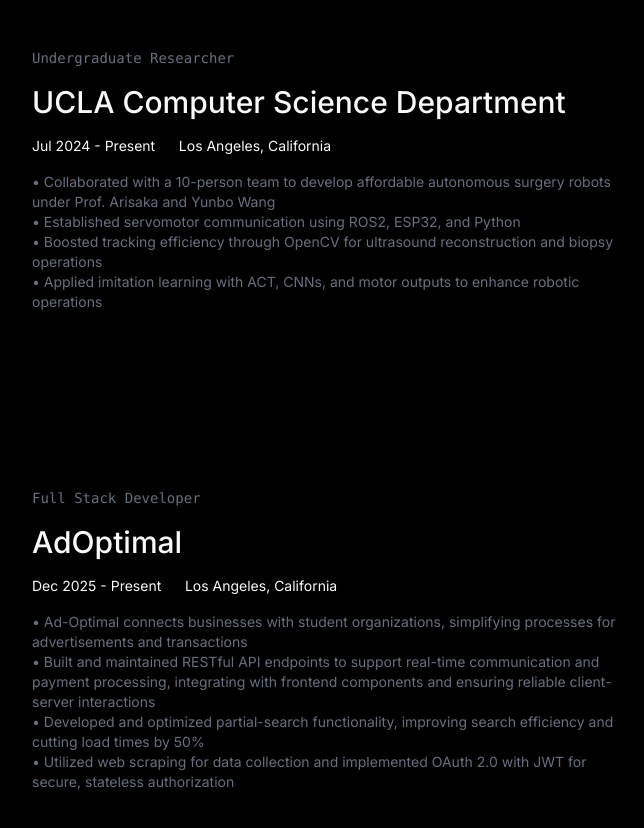
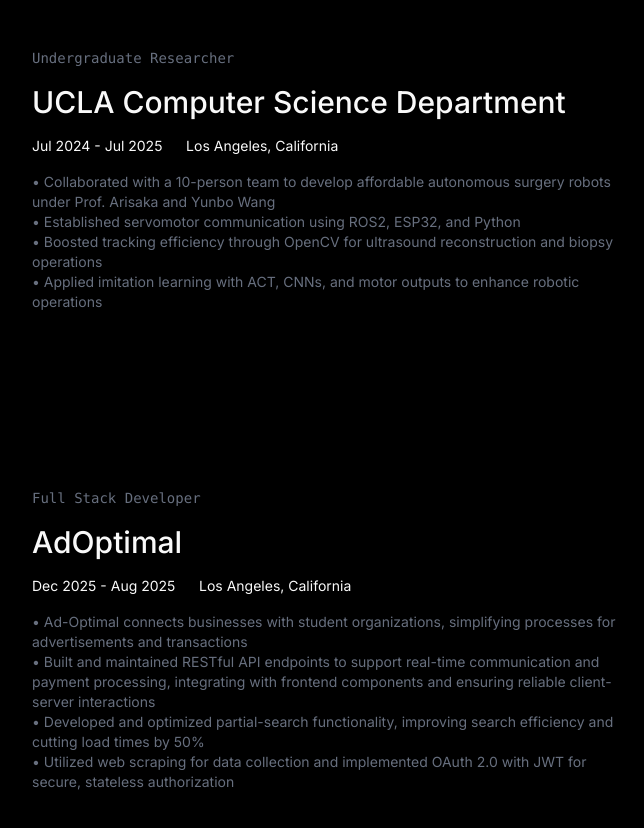
Before and after one commit to chewton2k/Portfolio, a React (Vite) app: page / in a window 1280 px wide. Shown: the part 2800-3628 px from the top of the page, without its empty margins (288-932 px from the left). Built offline with nearby package versions, Linux system fonts and the light colour scheme.

Commit message:
changed dates for some positions

```diff
--- a/src/pages/ExperiencePage.jsx
+++ b/src/pages/ExperiencePage.jsx
@@ -41,7 +41,7 @@
                 UCLA Computer Science Department
               </h3>
               <p className="text-sm text-white">
-                Jul 2024 - Present &nbsp;&nbsp;&nbsp;&nbsp;&nbsp;Los Angeles, California
+                Jul 2024 - Jul 2025 &nbsp;&nbsp;&nbsp;&nbsp;&nbsp;Los Angeles, California
               </p>
               <p className="text-sm text-gray-500">
                 • Collaborated with a 10-person team to develop affordable autonomous surgery robots under Prof. Arisaka and Yunbo Wang <br/>
@@ -61,7 +61,7 @@
               <p className="font-mono text-sm text-gray-500">Full Stack Developer</p>
               <h3 className="text-3xl font-medium text-white">AdOptimal</h3>
               <p className="text-sm text-white">
-                Dec 2025 - Present &nbsp;&nbsp;&nbsp;&nbsp;&nbsp;Los Angeles, California
+                Dec 2025 - Aug 2025 &nbsp;&nbsp;&nbsp;&nbsp;&nbsp;Los Angeles, California
               </p>
               <p className="text-sm text-gray-500">
             • Ad-Optimal connects businesses with student organizations, simplifying processes for advertisements and transactions <br/>
```
